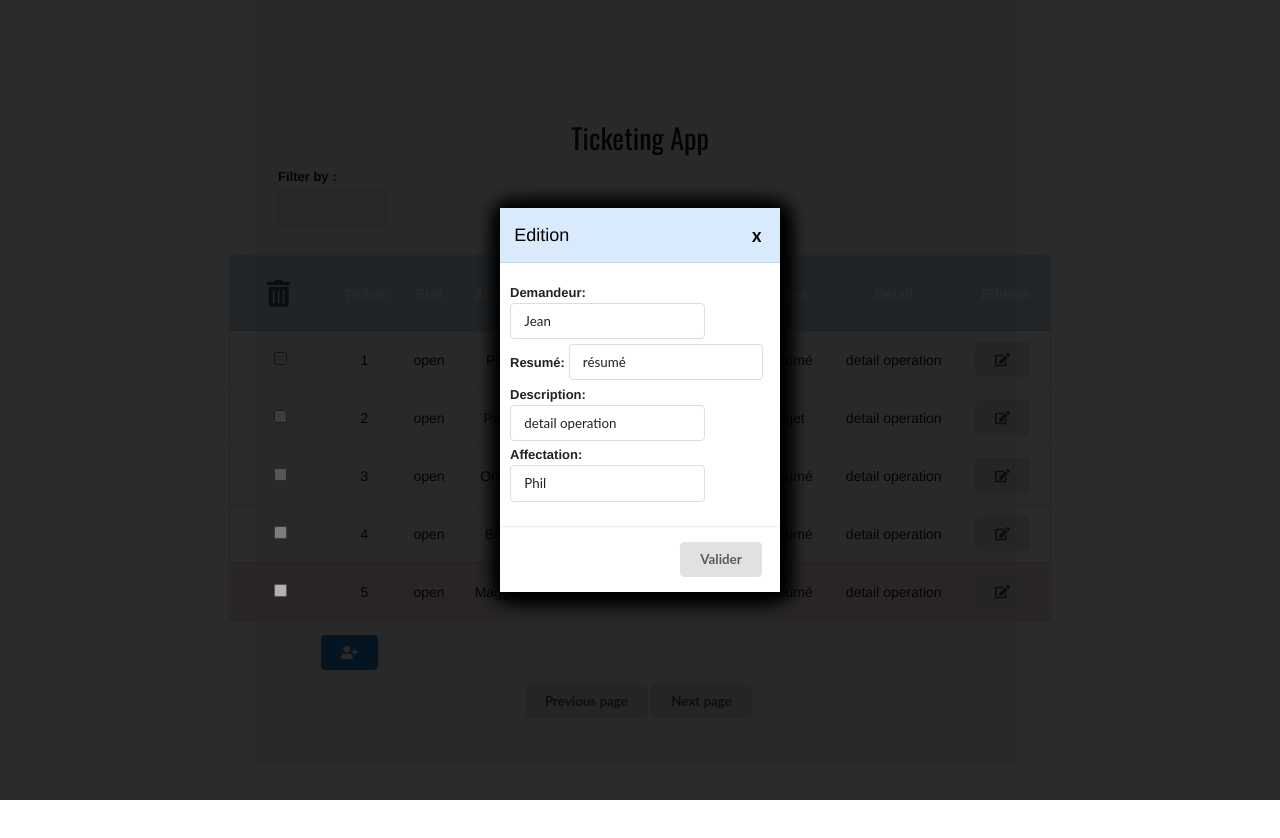
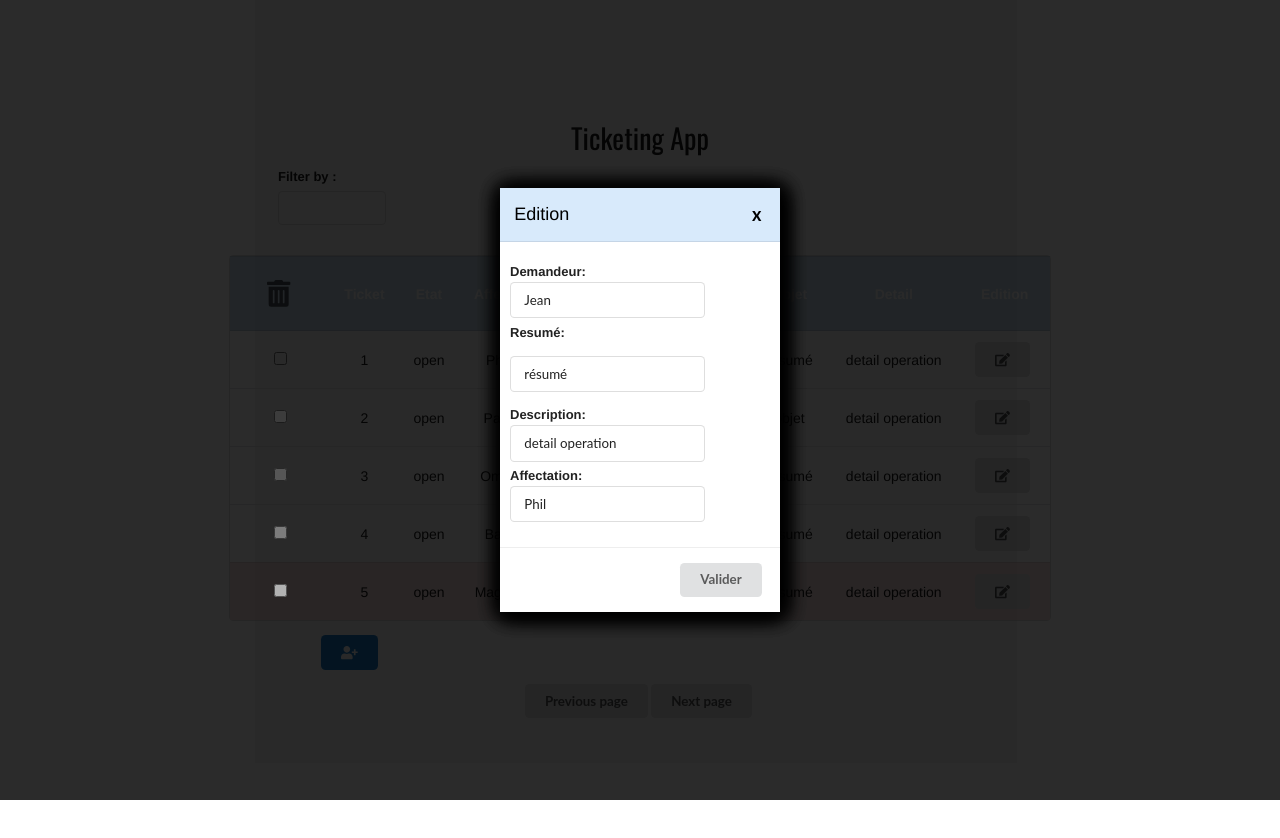
Before and after one commit to kells64000/Projet-vue, a Vue app: page / in a window 1280 px wide. Both pictures are taken after a click on the button 1002 px from the left and 359 px from the top of the page. Shown: the top 838 px of the page. Built offline with nearby package versions, Linux system fonts and the light colour scheme.

Commit message:
fonctionnel

```diff
--- a/src/components/Edition.vue
+++ b/src/components/Edition.vue
@@ -18,7 +18,9 @@
                 <input type="text" v-model="item.demandeur"/>
               </label>
               <label>Resumé:
+                <p>
                 <input type="text" v-model="item.objet"/>
+                </p>
               </label>
               <label>Description:
                 <input type="text" v-model="item.detail"/>
--- a/src/components/Modal.vue
+++ b/src/components/Modal.vue
@@ -18,7 +18,9 @@
                 <input type="text" v-model="item.demandeur"/>
               </label>
               <label>Resumé:
+                <p>
                 <input type="text" v-model="item.objet"/>
+                </p>
               </label>
               <label>Description:
                 <input type="text" v-model="item.detail"/>
--- a/src/components/Ticket.vue
+++ b/src/components/Ticket.vue
@@ -29,8 +29,9 @@
             @click="sort(column.field)"
             @dblclick="delInter(item)">
           {{ column.label }}
-          <button class="checkbox" v-if="column.field == 'supprimer'" @click="delInter(isChecked)"><i
-            class="fas fa-trash-alt fa-2x"></i></button>
+          <button class="checkbox" v-if="column.field == 'supprimer'" @click="delInter(isChecked)">
+            <i class="fas fa-trash-alt fa-2x"></i>
+          </button>
         </th>
         </thead>
         <tbody>
@@ -179,6 +180,7 @@ export default {
     }
   },
   methods: {
+    ...mapActions(['delInter']),
     sort: function (s) {
       if (s === this.currentSort) {
         this.currentSortWay = this.currentSortWay === 'asc' ? 'desc' : 'asc'
```
